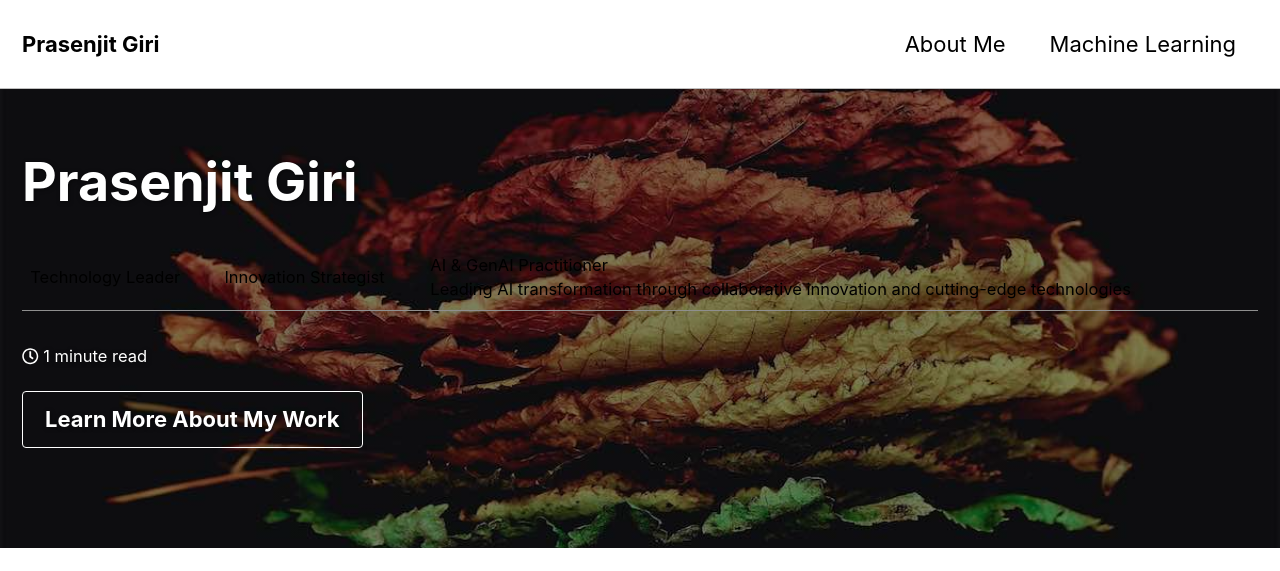
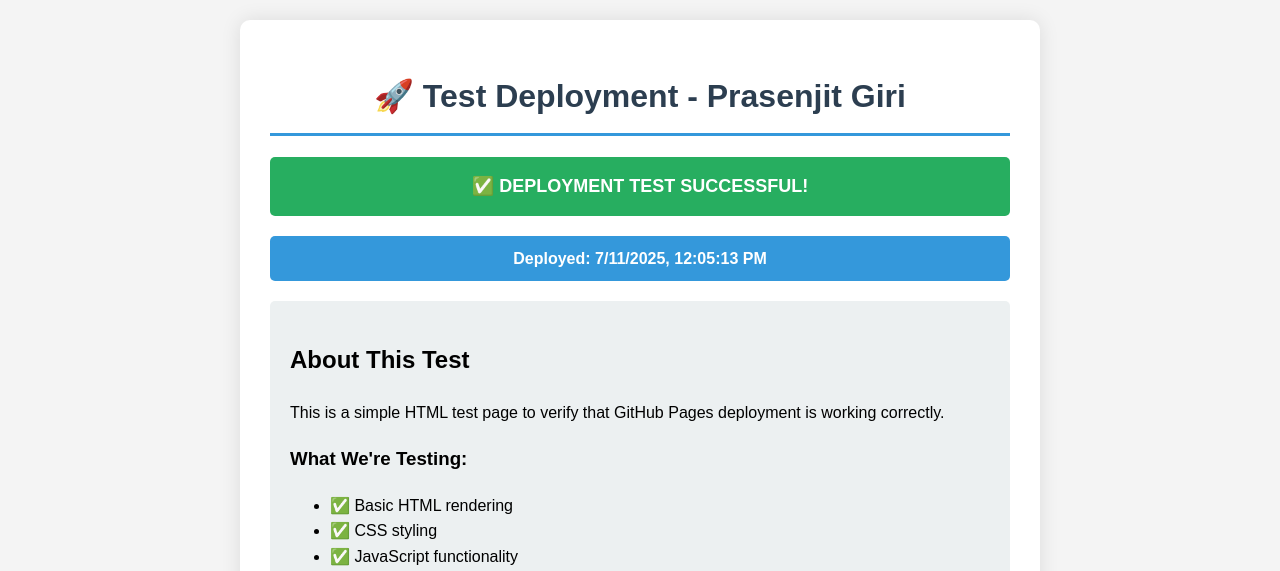
Before and after one commit to PrasenjitGiri/prasenjitgiri.github.io, a Jekyll site: the page index.html, which Jekyll copies as it is, in a window 1280 px wide and 1400 px high. Shown: the top 571 px of the window. Built offline with Jekyll 4.4.1, drawn with Linux system fonts in a browser that asks for light colours; nearby versions of some CDN libraries; the list of posts is cut into pages by our own code; some of the changed text lies outside the part shown; grey boxes are pictures that could not be loaded.

Commit message:
DEPLOYMENT TEST: Replace with simple HTML test page to verify GitHub Pages deployment

```diff
--- a/index.html
+++ b/index.html
@@ -1,72 +1,107 @@
----
-layout: home
-author_profile: true
-header:
-  image: "/images/main_header.jpg"
-  overlay_color: "#000"
-  overlay_filter: "0.5"
-  overlay_image: "/images/main_header.jpg"
-  actions:
-    - label: "Learn More About My Work"
-      url: "/about/"
-excerpt: "Technology Leader | Innovation Strategist | AI & GenAI Practitioner<br/>Leading AI transformation through collaborative innovation and cutting-edge technologies"
-intro:
-  - excerpt: "Driving the future of AI through strategic leadership, generative AI solutions, and autonomous agentic systems. I help organizations harness the transformative power of artificial intelligence to create scalable, intelligent solutions that deliver real business value."
-feature_row:
-  - image_path: /images/ai_leadership.jpg
-    alt: "AI Leadership & Strategy"
-    title: "AI Leadership & Strategy"
-    excerpt: "Leading AI initiatives, defining technology roadmaps, and building high-performing teams that drive innovation in generative AI and agentic systems."
-    url: "/about/"
-    btn_label: "Learn More"
-    btn_class: "btn--primary"
-  - image_path: /images/genai_solutions.jpg
-    alt: "Generative AI Solutions"
-    title: "Generative AI Solutions"
-    excerpt: "Implementing cutting-edge GenAI applications including LLMs, prompt engineering, content generation, and intelligent automation systems."
-    url: "/machine-learning/"
-    btn_label: "Explore Projects"
-    btn_class: "btn--primary"
-  - image_path: /images/agentic_ai.jpg
-    alt: "Agentic AI Systems"
-    title: "Agentic AI Systems"
-    excerpt: "Building autonomous AI agents, multi-agent collaborative systems, and reasoning frameworks that can plan, execute, and adapt independently."
-    url: "/about/"
-    btn_label: "Discover More"
-    btn_class: "btn--primary"
----
+<!DOCTYPE html>
+<html lang="en">
+<head>
+    <meta charset="UTF-8">
+    <meta name="viewport" content="width=device-width, initial-scale=1.0">
+    <title>Test Page - Prasenjit Giri</title>
+    <style>
+        body {
+            font-family: Arial, sans-serif;
+            max-width: 800px;
+            margin: 0 auto;
+            padding: 20px;
+            line-height: 1.6;
+            background-color: #f4f4f4;
+        }
+        .container {
+            background: white;
+            padding: 30px;
+            border-radius: 10px;
+            box-shadow: 0 0 20px rgba(0,0,0,0.1);
+        }
+        h1 {
+            color: #2c3e50;
+            text-align: center;
+            border-bottom: 3px solid #3498db;
+            padding-bottom: 10px;
+        }
+        .timestamp {
+            background: #3498db;
+            color: white;
+            padding: 10px;
+            border-radius: 5px;
+            text-align: center;
+            margin: 20px 0;
+            font-weight: bold;
+        }
+        .content {
+            background: #ecf0f1;
+            padding: 20px;
+            border-radius: 5px;
+            margin: 20px 0;
+        }
+        .status {
+            background: #27ae60;
+            color: white;
+            padding: 15px;
+            border-radius: 5px;
+            text-align: center;
+            font-size: 18px;
+            font-weight: bold;
+        }
+    </style>
+</head>
+<body>
+    <div class="container">
+        <h1>🚀 Test Deployment - Prasenjit Giri</h1>
 
-## Welcome to My AI Innovation Hub
+        <div class="status">
+            ✅ DEPLOYMENT TEST SUCCESSFUL!
+        </div>
 
-I'm **Prasenjit Giri**, a Technology Leader and Innovation Strategist passionate about transforming organizations through the strategic application of artificial intelligence. With deep expertise in **Generative AI**, **Agentic AI systems**, and **collaborative leadership**, I help teams and organizations navigate the complex AI landscape to build solutions that make a real difference.
+        <div class="timestamp">
+            Deployed: <span id="timestamp"></span>
+        </div>
 
-### What I Bring to the Table
+        <div class="content">
+            <h2>About This Test</h2>
+            <p>This is a simple HTML test page to verify that GitHub Pages deployment is working correctly.</p>
 
- **Strategic AI Leadership** - Guiding organizations through AI transformation journeys
- **Generative AI Expertise** - LLMs, prompt engineering, and automated content systems
- **Agentic AI Development** - Autonomous agents and multi-agent collaborative frameworks
- **Collaborative Innovation** - Building high-performing teams and fostering innovation culture
- **Business Impact** - Aligning AI initiatives with strategic business objectives
+            <h3>What We're Testing:</h3>
+            <ul>
+                <li>✅ Basic HTML rendering</li>
+                <li>✅ CSS styling</li>
+                <li>✅ JavaScript functionality</li>
+                <li>✅ GitHub Pages deployment pipeline</li>
+                <li>✅ Cache bypassing</li>
+            </ul>
 
-### Current Focus Areas
+            <h3>Professional Info:</h3>
+            <p><strong>Prasenjit Giri</strong><br>
+            Technology Lead | Innovation Strategist | AI & GenAI Practitioner</p>
 
-I'm currently at the forefront of the AI revolution, working on:
+            <p>Specializing in:</p>
+            <ul>
+                <li>AI Leadership & Strategy</li>
+                <li>Generative AI Solutions</li>
+                <li>Agentic AI Systems</li>
+                <li>Collaborative Innovation</li>
+            </ul>
+        </div>
 
-- **Enterprise GenAI Integration** - Helping organizations adopt and scale generative AI technologies
-- **Autonomous AI Systems** - Developing sophisticated agents capable of independent reasoning and execution
-- **AI Governance & Ethics** - Establishing frameworks for responsible AI development
-- **Innovation Leadership** - Building collaborative environments where breakthrough AI solutions emerge
+        <div style="text-align: center; margin-top: 30px; padding: 20px; background: #34495e; color: white; border-radius: 5px;">
+            <p><strong>If you can see this page, the deployment is working! 🎉</strong></p>
+            <p>GitHub Repository: <a href="https://github.com/PrasenjitGiri/prasenjitgiri.github.io" style="color: #3498db;">prasenjitgiri.github.io</a></p>
+        </div>
+    </div>
 
-{% include feature_row id="intro" type="center" %}
+    <script>
+        // Display current timestamp
+        document.getElementById('timestamp').textContent = new Date().toLocaleString();
 
-{% include feature_row %}
-
-### Let's Build the Future Together
-
-Whether you're looking to **transform your organization** with AI, **develop innovative solutions**, or **build high-performing AI teams**, I'm here to collaborate and create meaningful impact.
-
-Ready to explore the possibilities? [Let's connect and discuss your AI journey →](/about/)
-
----
-
-*"Innovation happens when diverse minds collaborate to solve meaningful problems with purpose and responsibility."*
+        // Add some interactivity
+        console.log('🚀 Test page loaded successfully!');
+        console.log('Timestamp:', new Date().toISOString());
+    </script>
+</body>
+</html>
```
Also changed, not shown: .nojekyll (added).
